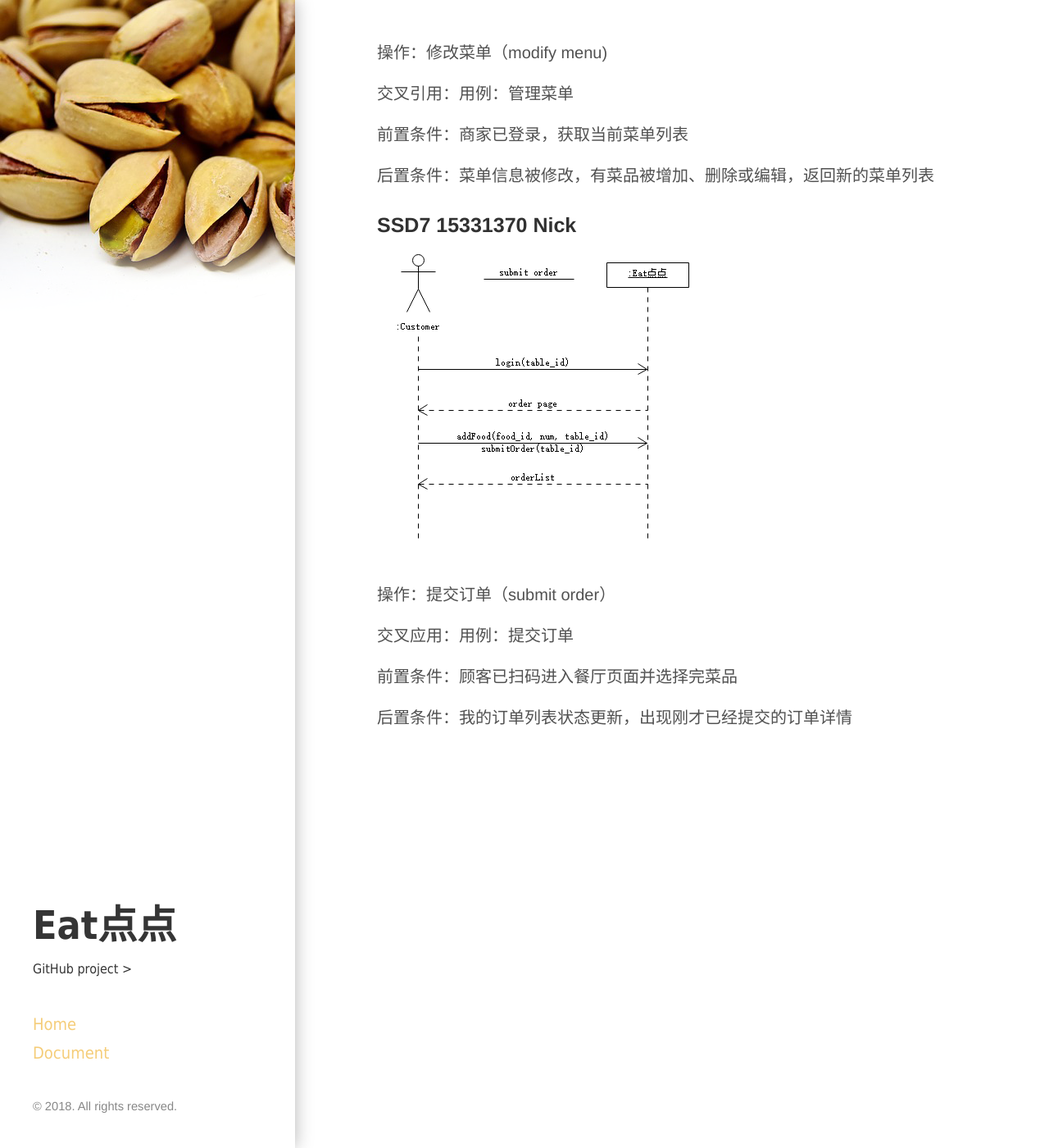
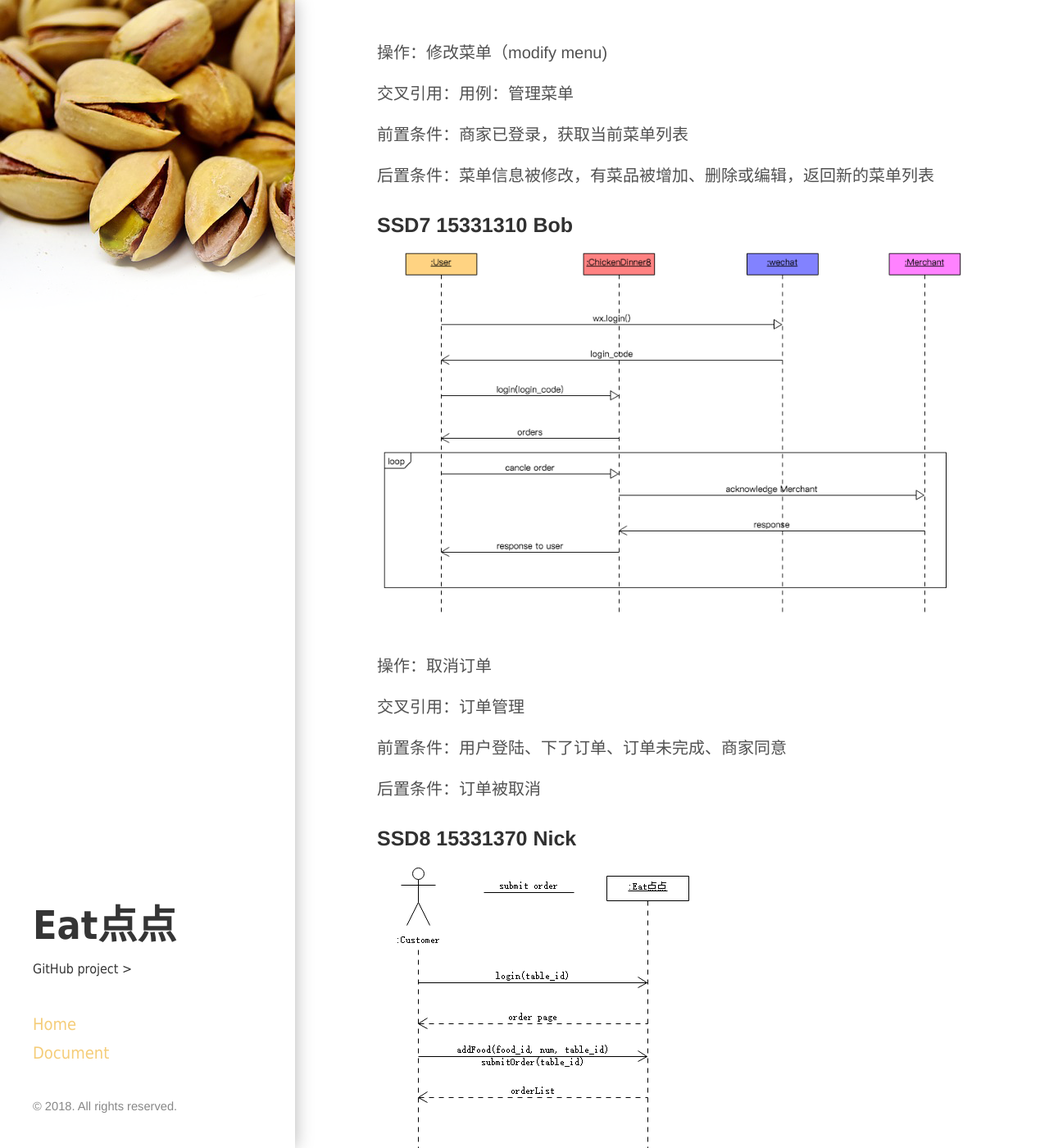
Before and after one commit to ChickenDinner8/ChickenDinner8.github.io, a Jekyll site: the page built from _posts/2018-05-13-6.5系统顺序图.md, in a window 1280 px wide and 1400 px high, scrolled down 4347 px. Shown: the whole window at 82% size. Built offline with Jekyll 4.4.1, drawn with Linux system fonts in a browser that asks for light colours.

Commit message:
15331310 SSD

```diff
--- a/_posts/2018-05-13-6.5系统顺序图.md
+++ b/_posts/2018-05-13-6.5系统顺序图.md
@@ -88,7 +88,20 @@ tags: document
 
 后置条件：菜单信息被修改，有菜品被增加、删除或编辑，返回新的菜单列表
 
-### SSD7 15331370 Nick
+### SSD7 15331310 Bob
+
+![](https://github.com/ChickenDinner8/ChickenDinner8.github.io/blob/master/public/img/bowen/SSD.png?raw=true)
+
+操作：取消订单
+
+交叉引用：订单管理
+
+前置条件：用户登陆、下了订单、订单未完成、商家同意
+
+后置条件：订单被取消
+
+
+### SSD8 15331370 Nick
 
 ![](https://github.com/ChickenDinner8/ChickenDinner8.github.io/blob/master/public/img/Nick/ssd.png?raw=true)
 
```
